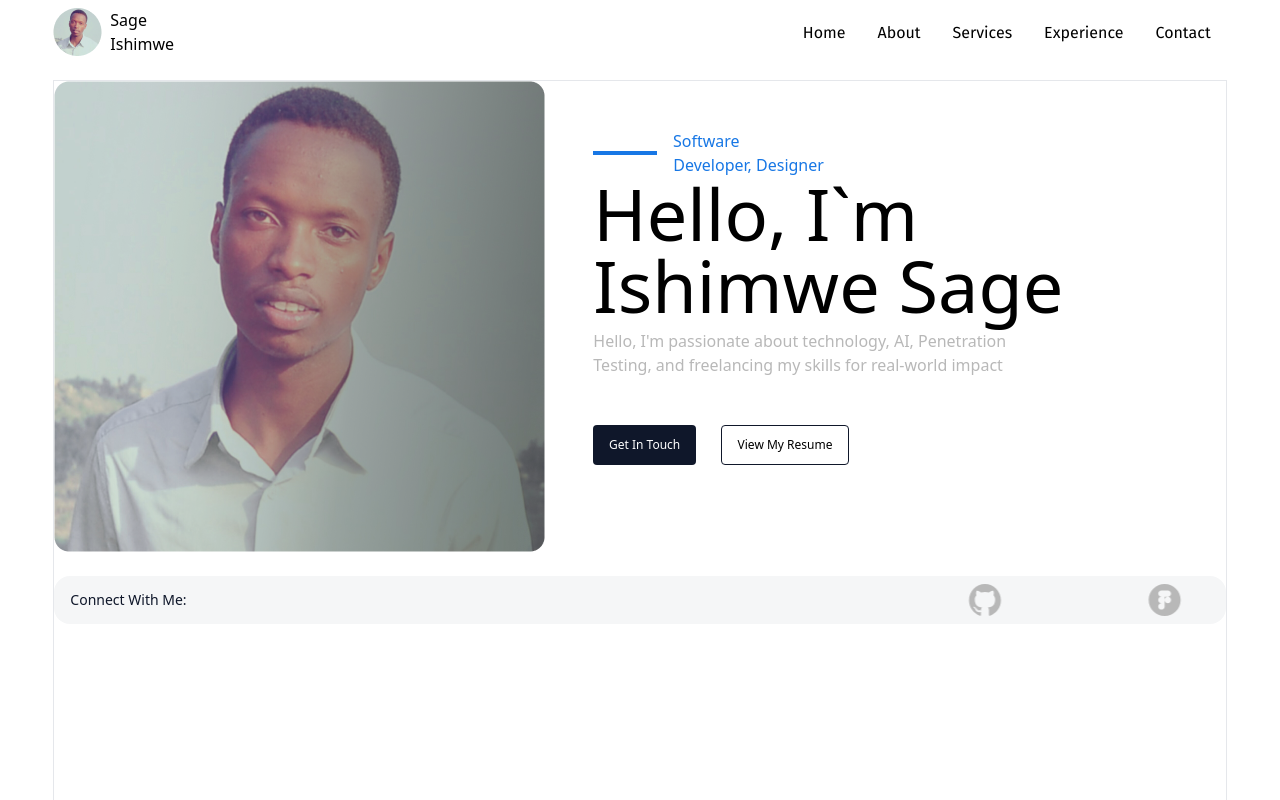
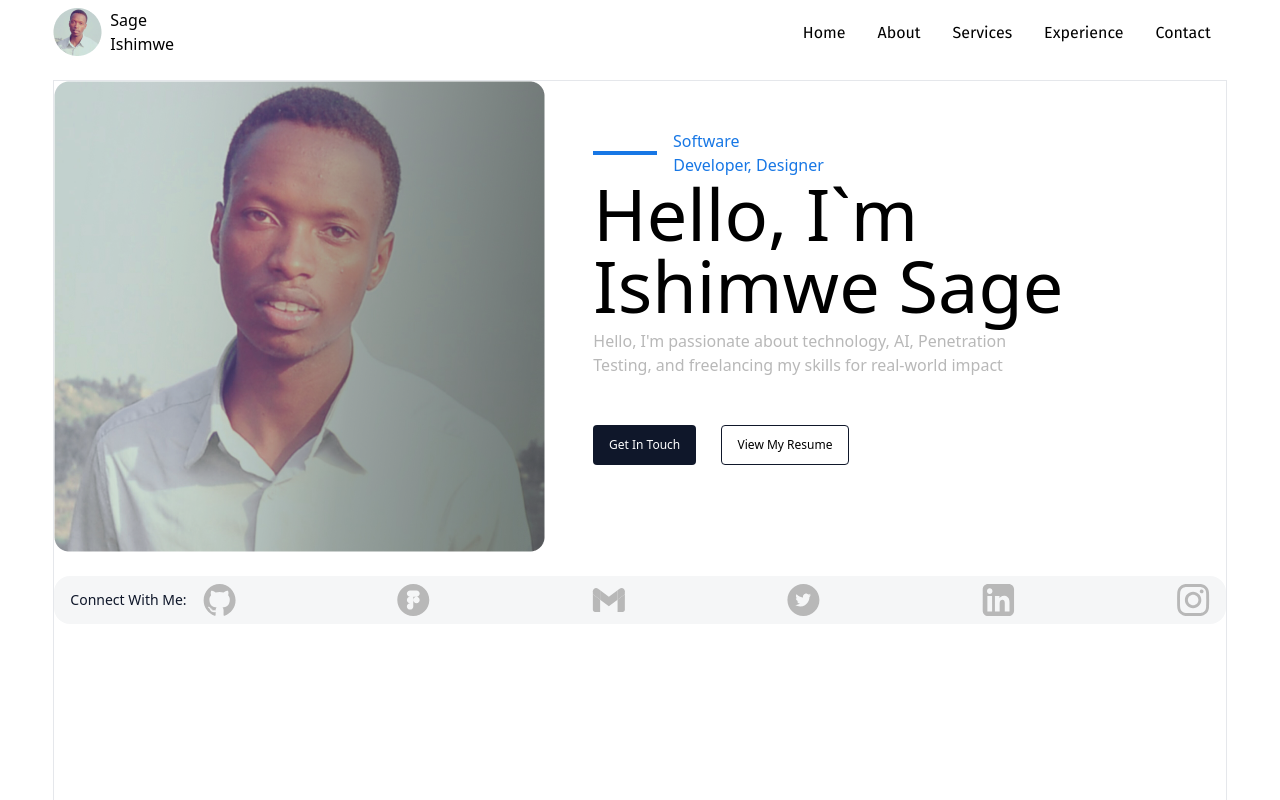
Before and after one commit to Sagastein/ishimwe-sage, a React (Vite) app: page / in a window 1280 px wide. Shown: the top 800 px of the page. Built offline with nearby package versions, Linux system fonts and the light colour scheme.

Commit message:
re evaluation the social icons

```diff
--- a/src/Components/SocialMedial.jsx
+++ b/src/Components/SocialMedial.jsx
@@ -4,21 +4,16 @@ import Gmail from "../assets/Gmail.svg";
 import Instragram from "../assets/Instagram.svg";
 import LinkedIn from "../assets/LinkedIn.svg";
 import Twitter from "../assets/Twitter.svg";
-import "../index.css";
+import { Fade } from "react-awesome-reveal";
 function SocialMedial() {
   return (
+    <Fade cascade fraction={1}>
       <section className="flex bg-lightgrey items-center rounded-2xl  border-slate-900  gap-x-4 py-2 my-6 px-4">
         <p className="text-slate-900 capitalize text-sm font-medium">
           Connect with me:
         </p>
         <div className="scroll-container flex-1">
-        <div className="flex w-[200%]  justify-between items-center horizontal-scroll ">
-          <img className="cursor-pointer" src={Github} alt=".." />
-          <img className="cursor-pointer " src={Figma} alt=".." />
-          <img className="cursor-pointer " src={Gmail} alt=".." />
-          <img className="cursor-pointer " src={Twitter} alt=".." />
-          <img className="cursor-pointer " src={LinkedIn} alt=".." />
-          <img className="cursor-pointer " src={Instragram} alt=".." />
+          <div className="flex   justify-between items-center horizontal-scroll ">
             <img className="cursor-pointer" src={Github} alt=".." />
             <img className="cursor-pointer " src={Figma} alt=".." />
             <img className="cursor-pointer " src={Gmail} alt=".." />
@@ -28,6 +23,7 @@ function SocialMedial() {
           </div>
         </div>
       </section>
+    </Fade>
   );
 }
 
```
Lines whose indentation alone changed are shown as unchanged.
